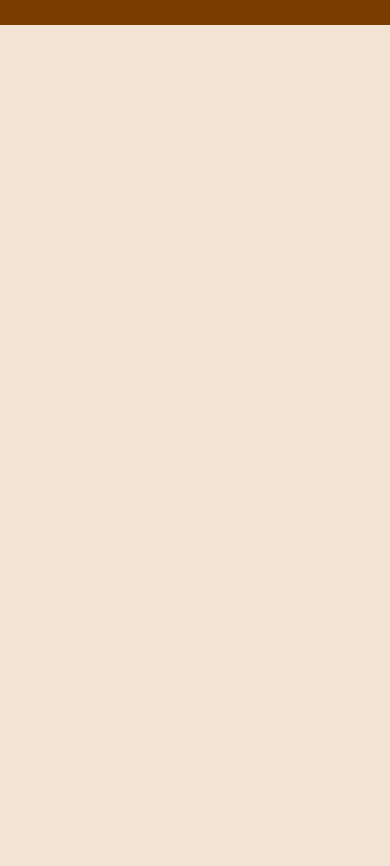
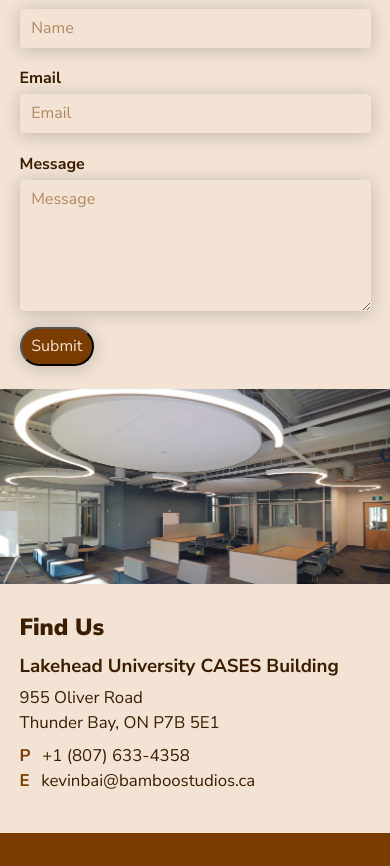
Before and after one commit to kevinbai0/Bamboo-Studios, a Gatsby site: page /contact in a window 390 px wide. Before the commit this address had no page. Shown: the part 312-1178 px from the top of the page. Before the commit the page ends 844 px from the top, so only its background shows below. Built offline with nearby package versions, Linux system fonts and the light colour scheme; Gatsby itself is replaced by a stand-in of ours.

Commit message:
Mobile responsive contact page

```diff
--- /dev/null
+++ b/src/components/custom/ContactForm.js
@@ -0,0 +1,62 @@
+import React from "react";
+import styled from "styled-components";
+import * as theme from "../../utils/theme";
+import DefaultButton from "../default-button";
+
+const Form = styled.form`
+    display: flex;
+    flex-direction: column;
+`;
+
+const Label = styled.label`
+    font-weight: 700;
+    color: ${theme.colors.darkColor};
+    padding: 5vw 0 1vw 0;
+`;
+
+const Input = styled.input`
+    background-color: ${theme.colors.lightColor};
+    border-radius: 1vw;
+    box-shadow: 0 2px 18px 0 rgba(0,0,0,0.2);
+    color: ${theme.colors.tintColor};
+    padding: 2vw 3vw;
+    border: none;
+    transition: all 0.2s ease;
+    &:focus {
+        outline: none;
+        box-shadow: 0 2px 6px 0 rgba(0,0,0,0.2);
+    }
+`;
+
+const SubmitButton = styled.button`
+    background-color: ${theme.colors.tintColor};
+    color: ${theme.colors.lightColor};
+    align-self: flex-start;
+    padding: 1.5vw 2.5vw;
+    border-radius: 10vw;
+    margin: 4vw 0 0;
+    box-shadow: 0 2px 18px 0 rgba(0,0,0,0.2);
+    transition: all 0.2s ease;
+    cursor: pointer;
+    &:hover {
+        transform: scale(1.05);
+    }
+    &:focus {
+        outline: none;
+    }
+`;
+
+
+export default function ContactForm() {
+    return (
+        <Form>
+            <Label >Name</Label>
+            <Input type="text" placeholder="Name" />
+            <Label>Email</Label>
+            <Input type="text" placeholder="Email" />
+            <Label>Message</Label>
+            <Input as="textarea" placeholder="Message" rows={5} />
+            <SubmitButton>Submit</SubmitButton>
+        </Form>
+    )
+}
--- a/src/components/custom/MessengerButton.js
+++ b/src/components/custom/MessengerButton.js
@@ -14,6 +14,11 @@ const Container = styled(theme.StyledLink)`
     @media only screen and (min-width: 600px) {
         padding: 0.5vw 0 0.5vw 1.5vw;
     }
+    @media only screen and (min-width: 1200px) {
+      padding: 0.3vw 0 0.3vw 1.5vw;
+    }
+
+    ${props => props.customStyle && props.customStyle}
 `;
 
 const TextComponent = styled(theme.ResponsiveText)`
@@ -28,9 +33,13 @@ const Icon = styled(Img)`
         margin: 0 0.5vw 0 2vw;
         width: 3vw;
     }
+    @media only screen and (min-width: 1200px) {
+        margin: 0 0.3vw 0 2vw;
+        width: 2vw;
+    }
 `;
 
-export default function MessengerButton() {
+export default function MessengerButton({customStyle}) {
     const data = useStaticQuery(graphql`
     query {
       placeholderImage: file(relativePath: { eq: "messenger-icon.png" }) {
@@ -44,7 +53,7 @@ export default function MessengerButton() {
   `);
 
     return (
-        <Container as={"a"} href="https://m.me/bamboostudiosdesign" target="_blank">
+        <Container as={"a"} href="https://m.me/bamboostudiosdesign" target="_blank" customStyle={customStyle}>
             <TextComponent>Messenger</TextComponent>
             <Icon as={Img} fluid={data.placeholderImage.childImageSharp.fluid} />
         </Container>
--- a/src/components/custom/TemplatePage.js
+++ b/src/components/custom/TemplatePage.js
@@ -33,20 +33,25 @@ const Title = styled.h1`
 export const TemplateHeader = styled.h2`
     color: ${theme.colors.darkColor};
     font-weight: 900;
-    margin-top: 5vw;
+    margin: 8vw auto auto;
     padding: 0 0 2vw 0;
-    ${props => props.custom && props.custom}
+`;
+
+export const TemplateSubheader = styled.h3`
+    color: ${theme.colors.darkColor};
+    font-weight: ${props => props.fontWeight || 800};
+    margin: 2vw 0 0;
 `;
 
 const Container = styled.div`
     ${props => props.custom && props.custom}
 `;
 
-export default function TemplatePage({title, children, custom}) {
+export default function TemplatePage({title, children, containerStyle}) {
     return (
         <Page>
             <Title>{title}</Title>
-            <Container custom={custom}>
+            <Container custom={containerStyle}>
                 {children}
             </Container>
         </Page>
--- a/src/pages/about.js
+++ b/src/pages/about.js
@@ -18,7 +18,7 @@ export default function AboutPage() {
 
     return (
         <Layout>
-            <SEO title="Home" />
+            <SEO title="About" />
             <TemplatePage title="About">
                 <theme.ResponsiveHeader as={TemplateHeader}>Who we are</theme.ResponsiveHeader>
                 <theme.FluidText as={AboutParagraph}>
--- /dev/null
+++ b/src/pages/contact.js
@@ -0,0 +1,53 @@
+import React from "react";
+import Layout from "../components/layout";
+import SEO from "../components/seo";
+import TemplatePage, { TemplateHeader, TemplateSubheader } from "../components/custom/TemplatePage";
+import * as theme from "../utils/theme";
+import MessengerButton from "../components/custom/MessengerButton";
+import ContactForm from "../components/custom/ContactForm";
+import { useStaticQuery, graphql } from "gatsby";
+import { LocationImage, FindUsSection, AddressField, ContactField, ContactSymbol } from "../styled-components/contact-components";
+
+export default function ContactPage() {
+    const data = useStaticQuery(graphql`
+        query {
+            image: file(relativePath: {  eq: "lakehead-building.jpg" }) {
+                childImageSharp {
+                    fluid(maxWidth: 750, quality: 100) {
+                        ...GatsbyImageSharpFluid
+                    }
+                }
+            }
+        }
+    `);
+    return (
+        <Layout>
+            <SEO title="Contact" />
+            <TemplatePage title="Contact" >
+                <theme.ResponsiveHeader as={TemplateHeader} customStyle={`padding: 0 0 1vw; margin: auto auto 0`}>Message Us</theme.ResponsiveHeader>
+                <MessengerButton customStyle={`display: inline-flex; margin: auto auto 4vw`}/>
+                <theme.ResponsiveHeader percent={0.8} as={TemplateSubheader}>Or shoot us an email</theme.ResponsiveHeader>
+                <ContactForm />
+                <LocationImage fluid={data.image.childImageSharp.fluid}/>
+                <FindUsSection>
+                    <theme.ResponsiveHeader as={TemplateHeader}>Find Us</theme.ResponsiveHeader>
+                    <theme.ResponsiveHeader as={TemplateSubheader} percent={0.8} fontWeight={700}>Lakehead University CASES Building</theme.ResponsiveHeader>
+                    <theme.ResponsiveText as={AddressField}>
+                        <span>955 Oliver Road</span>
+                        <span>Thunder Bay, ON P7B 5E1</span>
+                    </theme.ResponsiveText>
+                    <theme.ResponsiveText as={ContactField}>
+                        <div>
+                            <ContactSymbol>P</ContactSymbol>
+                            <theme.StyledExternalLink href="tel:+18076334358">+1 (807) 633-4358</theme.StyledExternalLink>
+                        </div>
+                        <div>
+                            <ContactSymbol>E</ContactSymbol>
+                            <theme.StyledExternalLink href="mailto:kevinbai@bamboostudios.ca">kevinbai@bamboostudios.ca</theme.StyledExternalLink>
+                        </div>
+                    </theme.ResponsiveText>
+                </FindUsSection>
+            </TemplatePage>
+        </Layout>
+    );
+}
--- /dev/null
+++ b/src/styled-components/contact-components.js
@@ -0,0 +1,38 @@
+import styled from "styled-components";
+import Img from "gatsby-image";
+import * as theme from "../utils/theme";
+
+export const LocationImage = styled(Img)`
+    margin: 0 -5vw;
+    height: 50vw;
+    object-fit: cover;
+    object-position: center;
+`;
+
+export const FindUsSection = styled.section`
+    line-height: 1.5;
+`;
+
+export const FindUsHeaderStyle = `
+    margin: 10vw 0 1vw 0;
+    margin-top: 10vw;
+`;
+
+export const AddressField = styled.div`
+    color: ${theme.colors.darkColor};
+    margin: 2vw 0 0;
+    display: flex;
+    flex-direction: column;
+    justify-content: flex-start;
+`;
+
+export const ContactField = styled.div`
+    margin: 2vw 0 0;
+    color: ${theme.colors.darkColor};
+`;
+
+export const ContactSymbol = styled.span`
+    font-weight: 700;
+    color: ${theme.colors.tintColor};
+    margin: 0 3vw 0 0;
+`;
--- a/src/utils/theme.js
+++ b/src/utils/theme.js
@@ -47,6 +47,7 @@ export const ResponsiveHeader = styled.h2`
     @media only screen and (min-width: 900px) {
         font-size: calc(12px + ${props => props.percent ? props.percent * 2 : 2}vw);
     }
+    ${props => props.customStyle && props.customStyle};
 `;
 
 export const ResponsiveText = styled.span`
```
Also changed, not shown: src/images/lakehead-building.jpg (added).
